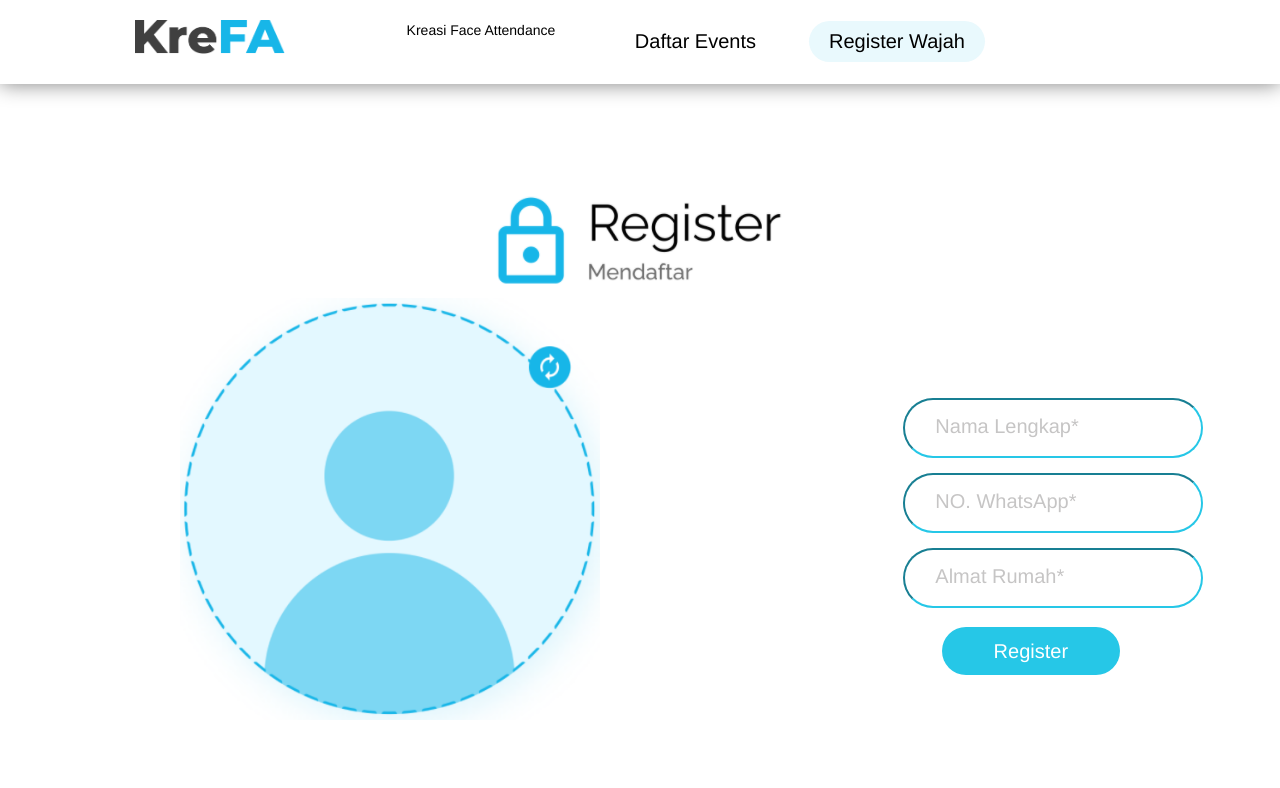
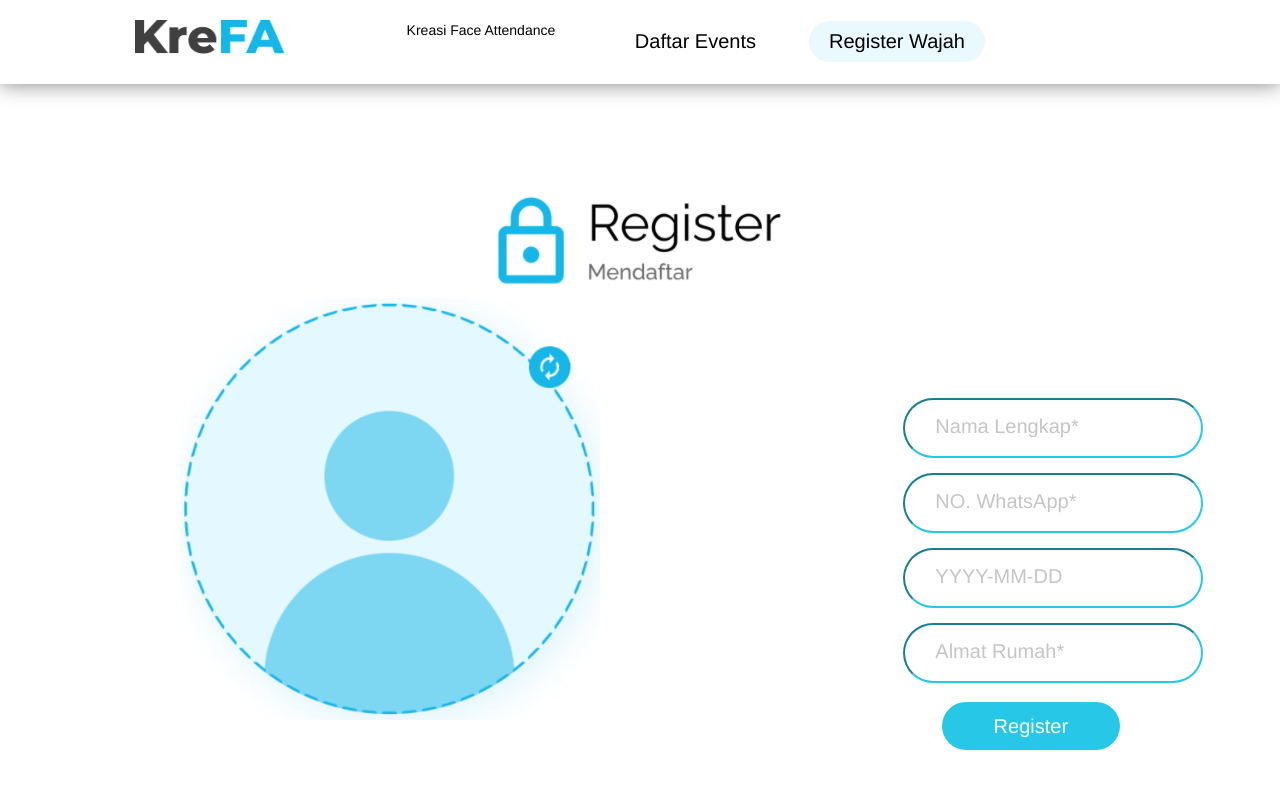
Before and after one commit to Velezer/krefaui-vue, a Vue app: page /people/register in a window 1280 px wide. Shown: the top 788 px of the page. Built offline with nearby package versions, Linux system fonts and the light colour scheme.

Commit message:
validation

```diff
--- a/src/views/People.vue
+++ b/src/views/People.vue
@@ -19,6 +19,7 @@
         <th>Foto</th>
         <th>Nama</th>
         <th>Whatsapp</th>
+        <th>Kelahiran</th>
         <th>Alamat</th>
         <th>Action</th>
       </tr>
@@ -38,6 +39,7 @@
           </router-link>
         </td>
         <td>{{ person.whatsapp }}</td>
+        <td>{{ person.tanggal_lahir }}</td>
         <td>{{ person.alamat }}</td>
         <td>
           <router-link
--- a/src/views/Register.vue
+++ b/src/views/Register.vue
@@ -33,6 +33,19 @@
           errors.whatsapp
         }}</small>
       </div>
+
+      <div class="form-group">
+        <input
+          v-on:input="attachCam"
+          v-model.trim="tanggal_lahir"
+          type="text"
+          placeholder="YYYY-MM-DD"
+        />
+        <p class="error-message" v-if="errors.tanggal_lahir">
+          {{ errors.tanggal_lahir }}
+        </p>
+      </div>
+
       <!-- <div class="form-group">
         <input type="text" placeholder="Instagram*" id="usr" />
       </div> -->
@@ -51,8 +64,7 @@
 
       <button type="button3" class="btn2" v-on:click.prevent="register">
         Register
-        </button>
-
+      </button>
     </form>
 
     <!-- <input type="checkbox" class="agreement" value="agreement" />
@@ -89,6 +101,7 @@ export default {
       nama: "",
       whatsapp: "",
       alamat: "",
+      tanggal_lahir: ``,
       statusData: 0,
       statusFace: 0,
       statusConflict: 0,
@@ -157,6 +170,7 @@ export default {
       formData.append("nama", this.nama);
       formData.append("whatsapp", this.whatsapp);
       formData.append("alamat", this.alamat);
+      formData.append("tanggal_lahir", this.tanggal_lahir);
 
       let token = localStorage.getItem(config.localStorage.dataToken);
 
--- a/src/views/RegisterUpdate.vue
+++ b/src/views/RegisterUpdate.vue
@@ -33,6 +33,19 @@
         <small class="error-message" v-if="errors.whatsapp">{{
           errors.whatsapp
         }}</small>
+      </div>
+
+
+      <div class="form-group">
+        <input
+          v-on:input="attachCam"
+          v-model.trim="tanggal_lahir"
+          type="text"
+          placeholder="YYYY-MM-DD"
+        />
+        <p class="error-message" v-if="errors.tanggal_lahir">
+          {{ errors.tanggal_lahir }}
+        </p>
       </div>
       <!-- <div class="form-group">
         <input type="text" placeholder="Instagram*" id="usr" />
@@ -89,6 +102,7 @@ export default {
       nama: "",
       foto: "",
       whatsapp: "",
+      tanggal_lahir: ``,
       alamat: "",
       statusData: 0,
       statusFace: 0,
@@ -144,6 +158,7 @@ export default {
           this.foto = data.foto;
           this.whatsapp = this.id;
           this.alamat = data.alamat;
+          this.tanggal_lahir = data.tanggal_lahir;
         })
         .catch((err) => {
           callbacks.unauth(err.response.status, err.response.data.message);
@@ -160,6 +175,7 @@ export default {
         alert("Hanya data yg diupdate!");
       } else {
         alert("Gagal");
+        return
       }
       this.$router.go(-1);
     },
@@ -183,6 +199,7 @@ export default {
       let formData = this.formDataCom;
       formData.append("nama", this.nama);
       formData.append("whatsapp", this.whatsapp);
+      formData.append("tanggal_lahir", this.tanggal_lahir);
       formData.append("alamat", this.alamat);
       formData.append("_method", "PUT");
 
```
